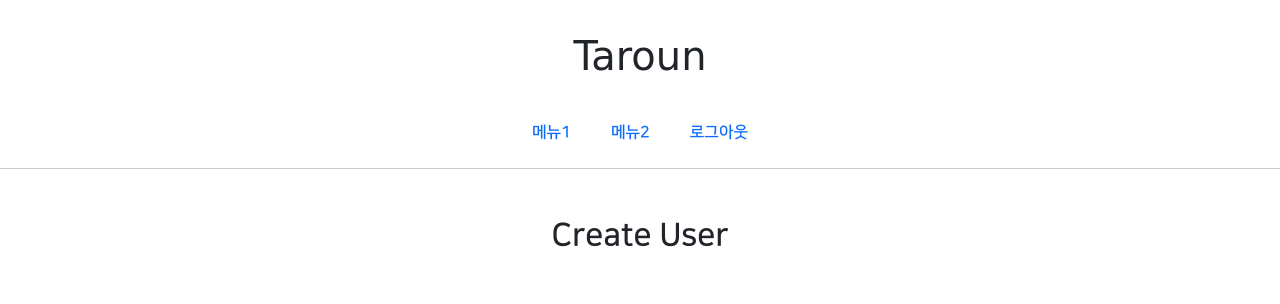
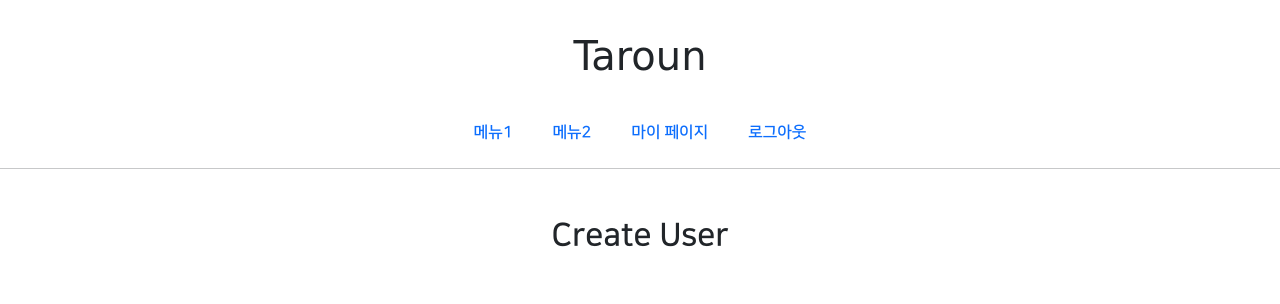
Before and after one commit to taroun/new_1ban, a Django app: page /accounts/create/ in a window 1280 px wide. Shown: the top 304 px of the page. Run offline with Django 3.2, Linux system fonts and the light colour scheme; the visitor is signed in with stand-in values (Sample User, id 1); parts of the project's set-up code (start-up, migrations or seed data) failed here and were passed over; some libraries are stand-ins or nearby versions; some web fonts are replaced.

Commit message:
7/15 new 1ban commit 2

```diff
--- a/accountapp/urls.py
+++ b/accountapp/urls.py
@@ -1,7 +1,7 @@
 from django.contrib.auth.views import LoginView, LogoutView
 from django.urls import path
 
-from accountapp.views import hello_world, AccountCreateView
+from accountapp.views import hello_world, AccountCreateView, AccountDetailView
 
 app_name = 'accountapp'
 
@@ -11,5 +11,6 @@ urlpatterns = [
     path('login/', LoginView.as_view(template_name='accountapp/login.html'),name='login'),
     path('logout/',LogoutView.as_view(),name='logout'),
 
-    path('create/',AccountCreateView.as_view(),name='create')
+    path('create/',AccountCreateView.as_view(),name='create'),
+    path('detail/<int:pk>',AccountDetailView.as_view(),name='detail'),
 ]
--- a/accountapp/views.py
+++ b/accountapp/views.py
@@ -8,7 +8,7 @@ from django.shortcuts import render
 #def hello_world(request):
 #    return HttpResponse("안녕하세요!")
 from django.urls import reverse, reverse_lazy
-from django.views.generic import CreateView
+from django.views.generic import CreateView, DetailView
 
 from accountapp.models import HelloWorld
 
@@ -36,3 +36,8 @@ class AccountCreateView(CreateView):
     form_class = UserCreationForm
     success_url = reverse_lazy('accountapp:hello_world')
     template_name = 'accountapp/create.html'
+
+class AccountDetailView(DetailView):
+    model = User
+    context_object_name = 'target_user'
+    template_name = 'accountapp/detail.html'
--- a/templates/header.html
+++ b/templates/header.html
@@ -3,7 +3,7 @@
     <div class="taroun_header_logo">
         <h1>Taroun</h1>
     </div>
-    <div class="taroun_header_button nav justify-content-center nav-pills">
+    <div class="taroun_header_button nav justify-content-center nav-pills" id="myTab">
         <span class="nav-item mx-1">
             <a class="nav-link" href="#">
                 메뉴1
@@ -28,6 +28,11 @@
             </span>
         {% else %}
             <span class="nav-item mx-1">
+                <a class="nav-link" href="{% url 'accountapp:detail' pk=user.pk %}">
+                    마이 페이지
+                </a>
+            </span>
+            <span class="nav-item mx-1">
                 <a class="nav-link" href="{% url 'accountapp:logout' %}">
                     로그아웃
                 </a>
```
Also changed, not shown: accountapp/templates/accountapp/detail.html (added, +14 -0 lines).
